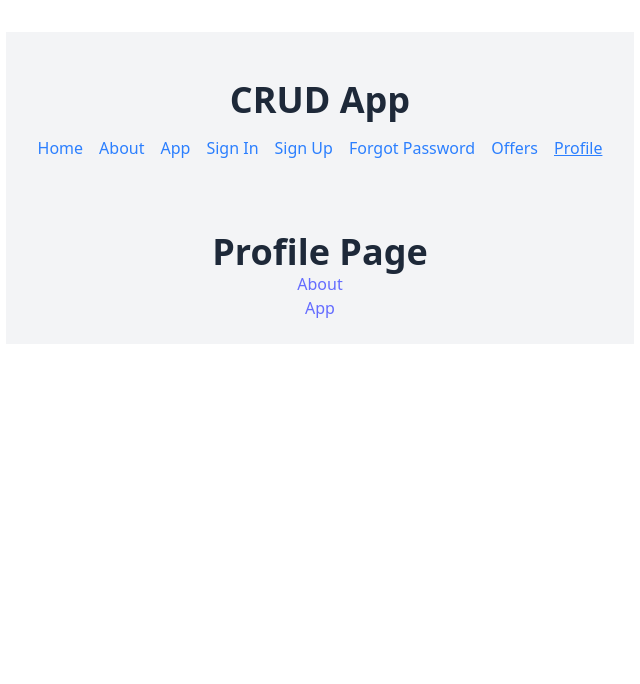
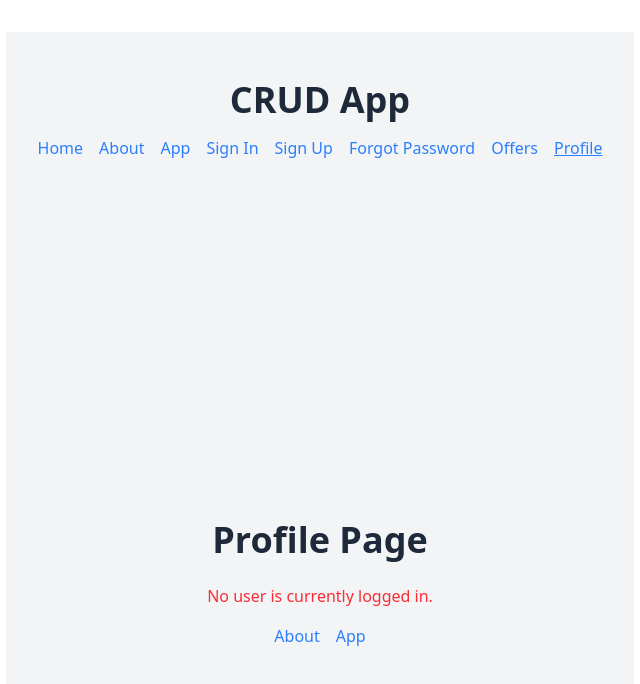
Before and after one commit to schafeld/react-crud-exercise, a React (Vite) app in the folder react-crud-exercise/: page /profile in a window 1280 px wide. Shown: the top 684 px of the page, without its empty margins (320-960 px from the left). Built offline with nearby package versions, Linux system fonts and the light colour scheme; no server answers.

Commit message:
show logged-in user info on profile page

```diff
--- a/react-crud-exercise/src/pages/Profile.tsx
+++ b/react-crud-exercise/src/pages/Profile.tsx
@@ -1,11 +1,75 @@
-import { Link } from "react-router";
+import { Link } from "react-router-dom"; // Correct import for react-router v6+
+import { getAuth, onAuthStateChanged, User } from "firebase/auth";
+import { useState, useEffect } from "react";
+import { app } from "../firebase"; // Assuming firebase is initialized in ../firebase
 
 export default function Profile() {
+  const [user, setUser] = useState<User | null>(null);
+  const [loading, setLoading] = useState(true);
+  const auth = getAuth(app);
+
+  useEffect(() => {
+    const unsubscribe = onAuthStateChanged(auth, (currentUser) => {
+      setUser(currentUser);
+      setLoading(false);
+    });
+
+    // Cleanup subscription on unmount
+    return () => unsubscribe();
+  }, [auth]);
+
+  if (loading) {
+    return <p>Loading profile...</p>;
+  }
+
   return (
-    <div className="flex flex-col items-center justify-center bg-gray-100 p-6">
-      <h1 className="text-4xl font-bold text-gray-800 mt-6">Profile Page</h1>
-      <Link to="/about">About</Link>
-      <Link to="/app">App</Link>
+    <div className="flex flex-col items-center justify-center bg-gray-100 p-6 min-h-screen">
+      <h1 className="text-4xl font-bold text-gray-800 mb-6">Profile Page</h1>
+      {user ? (
+        <div className="bg-white shadow-md rounded px-8 pt-6 pb-8 mb-4 w-full max-w-md">
+          <h2 className="text-2xl font-semibold mb-4 text-center">User Information</h2>
+          {user.photoURL && (
+            <img
+              src={user.photoURL}
+              alt="Profile"
+              className="w-24 h-24 rounded-full mx-auto mb-4 border-2 border-gray-300"
+            />
+          )}
+          <div className="mb-4">
+            <strong className="block text-gray-700 text-sm font-bold mb-2">Display Name:</strong>
+            <p className="text-gray-700 text-base">{user.displayName || "Not set"}</p>
+          </div>
+          <div className="mb-4">
+            <strong className="block text-gray-700 text-sm font-bold mb-2">Email:</strong>
+            <p className="text-gray-700 text-base">{user.email}</p>
+          </div>
+          <div className="mb-4">
+            <strong className="block text-gray-700 text-sm font-bold mb-2">Email Verified:</strong>
+            <p className="text-gray-700 text-base">{user.emailVerified ? "Yes" : "No"}</p>
+          </div>
+          <div className="mb-6">
+            <strong className="block text-gray-700 text-sm font-bold mb-2">User ID:</strong>
+            <p className="text-gray-700 text-base">{user.uid}</p>
+          </div>
+           {/* Add more user details if needed, e.g., creation time, last sign-in */}
+           {/* <div className="mb-4">
+             <strong className="block text-gray-700 text-sm font-bold mb-2">Account Created:</strong>
+             <p className="text-gray-700 text-base">{user.metadata.creationTime}</p>
+           </div>
+           <div className="mb-4">
+             <strong className="block text-gray-700 text-sm font-bold mb-2">Last Signed In:</strong>
+             <p className="text-gray-700 text-base">{user.metadata.lastSignInTime}</p>
+           </div> */}
+        </div>
+      ) : (
+        <p className="text-red-500">No user is currently logged in.</p>
+      )}
+      <div className="mt-4 space-x-4">
+         <Link to="/about" className="text-blue-500 hover:text-blue-700">About</Link>
+         <Link to="/app" className="text-blue-500 hover:text-blue-700">App</Link>
+         {/* Add a link to sign in/sign out page if applicable */}
+         {/* <Link to="/auth" className="text-blue-500 hover:text-blue-700">Sign In/Out</Link> */}
+      </div>
     </div>
-  )
+  );
 }
```
